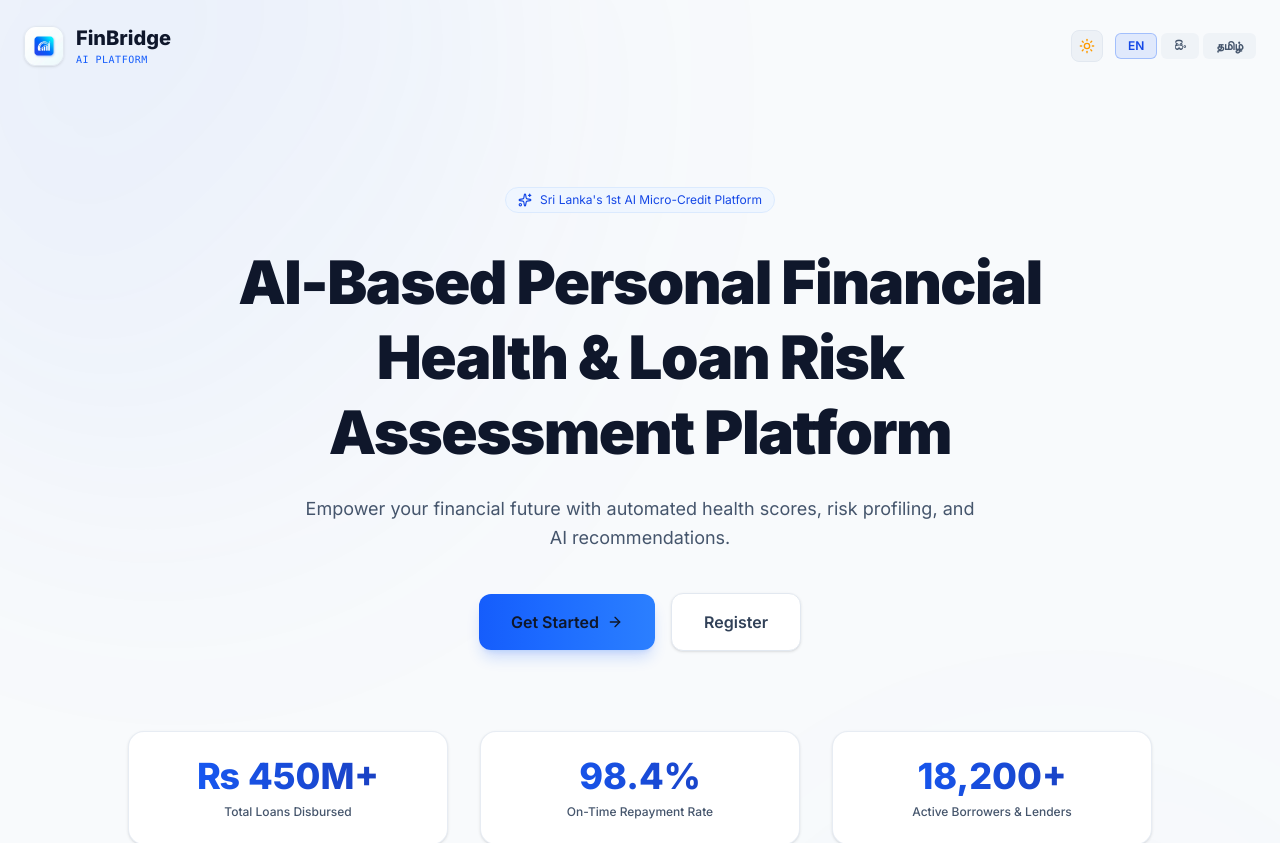
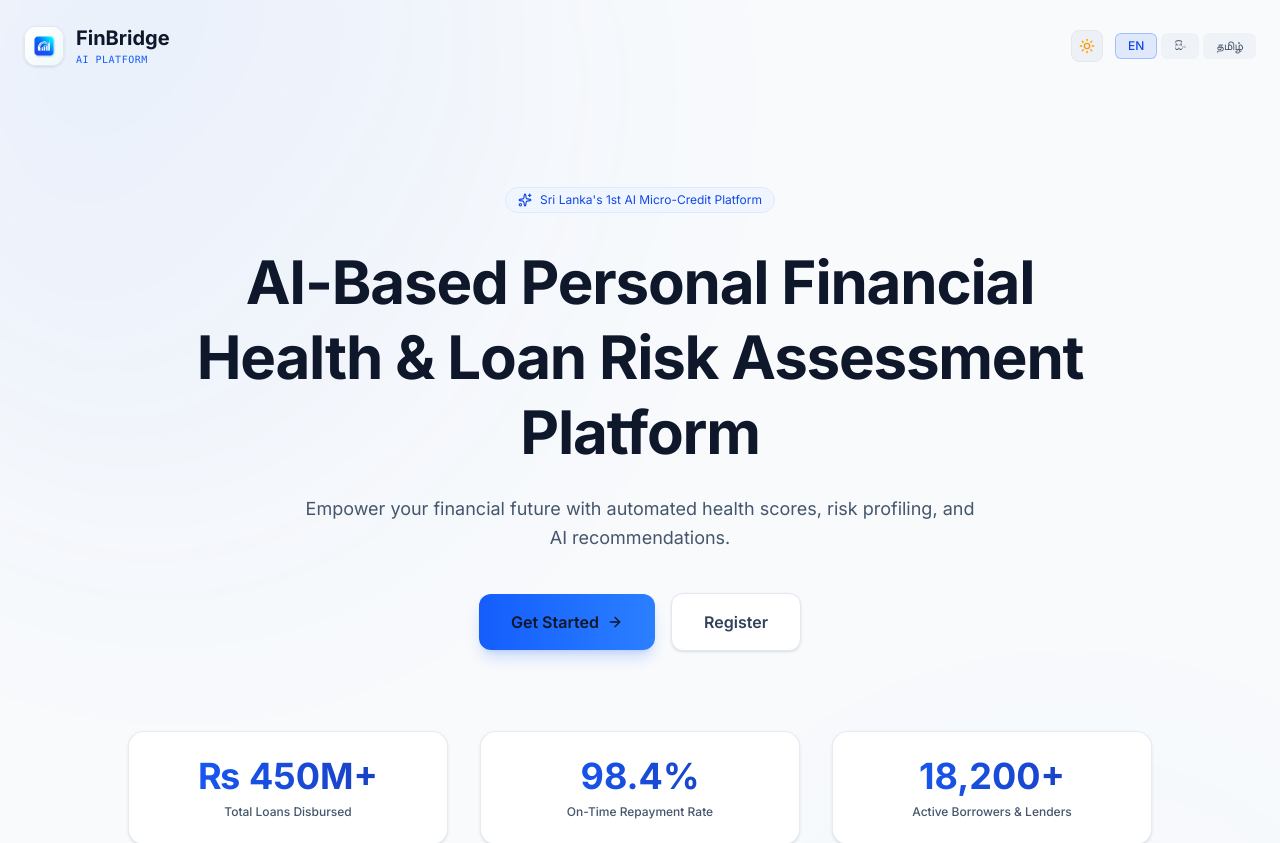
Before and after one commit to rashminda-aluvihare/AI-Based-Personal-Financial-Health-and-Loan-Risk-Assessment-Platform-FinBridge-, a Next.js app: page / in a window 1280 px wide. Shown: the top 843 px of the page. Built offline with nearby package versions, Linux system fonts and the light colour scheme.

Commit message:
Enforce enterprise Inter typography hierarchy across all headings, body, buttons, and tables

```diff
--- a/app/(dashboard)/goals/page.tsx
+++ b/app/(dashboard)/goals/page.tsx
@@ -41,7 +41,7 @@ export default function GoalsPage() {
       {/* Title */}
       <div className="flex justify-between items-center">
         <div>
-          <h1 className="text-2xl font-black text-white font-display tracking-tight">{t.goalPlanner}</h1>
+          <h1 className="text-2xl font-bold text-slate-900 dark:text-white tracking-tight">{t.goalPlanner}</h1>
           <p className="text-xs text-slate-400 mt-1">
             Plan, monitor progress, and schedule budgets to achieve your dreams.
           </p>
--- a/app/(dashboard)/lender/page.tsx
+++ b/app/(dashboard)/lender/page.tsx
@@ -68,7 +68,7 @@ export default function LenderPage() {
     <div className="space-y-6">
       {/* Title */}
       <div>
-        <h1 className="text-2xl font-black text-white font-display tracking-tight">{t.lenderPanel}</h1>
+        <h1 className="text-2xl font-bold text-slate-900 dark:text-white tracking-tight">{t.lenderPanel}</h1>
         <p className="text-xs text-slate-400 mt-1">
           {language === 'si'
             ? "ප්‍රජා ණය කළඹ කළමනාකරණය කරන්න, අවදානම් තක්සේරු පිරික්සන්න හෝ ස්වයංක්‍රීය ආයෝජන සකසන්න."
--- a/app/(dashboard)/loans/page.tsx
+++ b/app/(dashboard)/loans/page.tsx
@@ -64,7 +64,7 @@ export default function LoansPage() {
       {/* Title */}
       <div className="flex justify-between items-center">
         <div>
-          <h1 className="text-2xl font-black text-white font-display tracking-tight">{t.loanTracker}</h1>
+          <h1 className="text-2xl font-bold text-slate-900 dark:text-white tracking-tight">{t.loanTracker}</h1>
           <p className="text-xs text-slate-400 mt-1">
             Manually log and verify your active liabilities to determine loan risk thresholds.
           </p>
--- a/app/(dashboard)/profile/page.tsx
+++ b/app/(dashboard)/profile/page.tsx
@@ -39,7 +39,7 @@ export default function ProfilePage() {
     <div className="space-y-6 max-w-4xl mx-auto">
       {/* Title */}
       <div>
-        <h1 className="text-2xl font-black text-white font-display tracking-tight">Settings & Profile</h1>
+        <h1 className="text-2xl font-bold text-slate-900 dark:text-white tracking-tight">Settings & Profile</h1>
         <p className="text-xs text-slate-400 mt-1">
           Configure your personal details, language localization, and account parameters.
         </p>
--- a/app/globals.css
+++ b/app/globals.css
@@ -35,6 +35,36 @@ body {
   font-family: var(--font-sans);
   overflow-x: hidden;
   transition: background-color 0.3s ease, color 0.3s ease;
+  font-weight: 400;
+  -webkit-font-smoothing: antialiased;
+  -moz-osx-font-smoothing: grayscale;
+}
+
+/* Enterprise Typography Hierarchy */
+h1, h2, h3 {
+  font-weight: 700;
+  letter-spacing: -0.02em;
+}
+
+h4, h5, h6, .subheading {
+  font-weight: 600;
+  letter-spacing: -0.01em;
+}
+
+button, .btn {
+  font-weight: 500;
+}
+
+label {
+  font-weight: 500;
+}
+
+table, td {
+  font-weight: 400;
+}
+
+th {
+  font-weight: 600;
 }
 
 /* Color overrides to keep elements perfectly readable on light background */
--- a/app/layout.tsx
+++ b/app/layout.tsx
@@ -6,6 +6,7 @@ import AppLayout from "@/components/layout/AppLayout";
 const inter = Inter({
   variable: "--font-sans",
   subsets: ["latin"],
+  weight: ["400", "500", "600", "700"],
   display: "swap",
 });
 
--- a/app/page.tsx
+++ b/app/page.tsx
@@ -95,7 +95,7 @@ export default function LandingPage() {
           <span>{language === 'si' ? "ශ්‍රී ලංකාවේ ප්‍රථම AI ක්ෂුද්‍ර මූල්‍ය පද්ධතිය" : language === 'ta' ? "இலங்கையின் முதல் AI நுண்கடன் தளம்" : "Sri Lanka's 1st AI Micro-Credit Platform"}</span>
         </div>
 
-        <h1 className="text-4xl sm:text-6xl font-black font-display text-slate-900 tracking-tight max-w-4xl leading-tight">
+        <h1 className="text-4xl sm:text-6xl font-bold text-slate-900 tracking-tight max-w-4xl leading-tight">
           {t.tagline}
         </h1>
 
```
